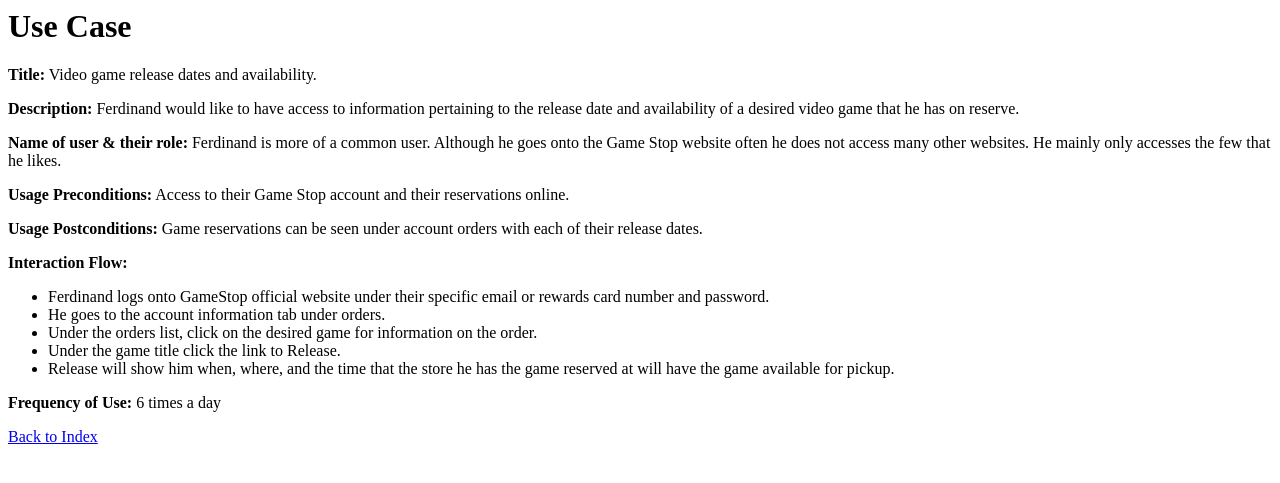
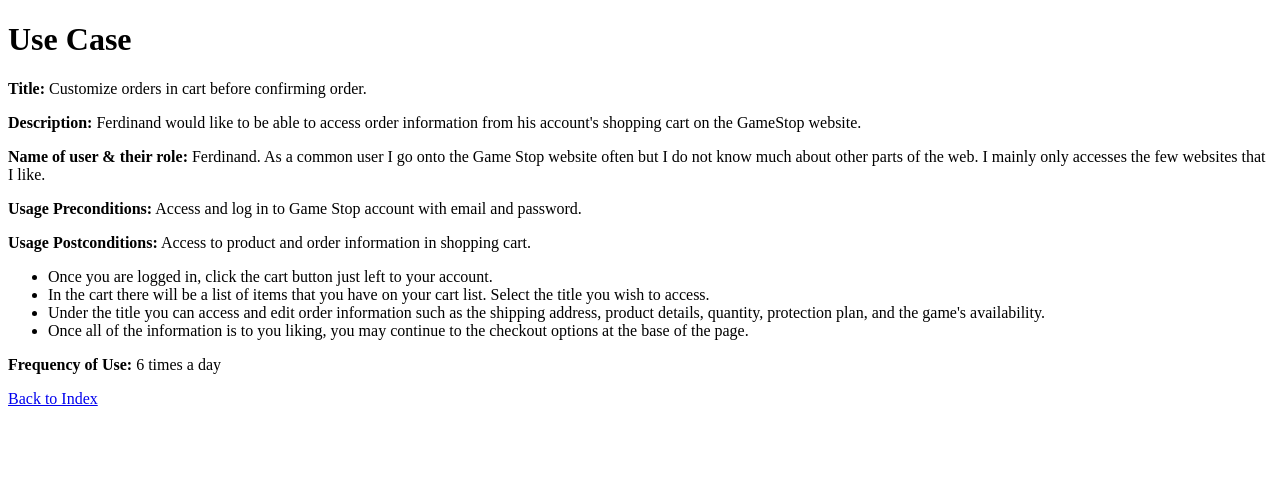
Before and after one commit to JeffreyGallegosCoding/data-design, a PHP site: page /Usecaseinteractionflow.php in a window 1280 px wide. Shown: the top 483 px of the page. Run offline with PHP 8.4, Linux system fonts and the light colour scheme.

Commit message:
Edited profile to have access to cart information rather than the order information.

```diff
--- a/epic/Usecaseinteractionflow.php
+++ b/epic/Usecaseinteractionflow.php
@@ -1,4 +1,4 @@
-<DOCTYPE html>
+<!DOCTYPE html>
 	<html lang="en">
 		<head>
 			<meta charset="UTF-8">
@@ -10,34 +10,27 @@
 			Use Case
 		</h1>
 		<div>
-			<p><strong>Title:</strong> Video game release dates and availability.</p>
+			<p><strong>Title:</strong> Customize orders in cart before confirming order.</p>
 		</div>
 		<div>
-			<p><strong>Description:</strong> Ferdinand would like to have access to information pertaining to the release date
-			and availability of a desired video game that he has on reserve.</p>
+			<p><strong>Description:</strong> Ferdinand would like to be able to access order information from his account's
+			shopping cart on the GameStop website.</p>
 		</div>
 		<div>
-			<p><strong>Name of user & their role:</strong> Ferdinand is more of a common user. Although he goes onto the
-			Game Stop website often he does not access many other websites. He mainly only accesses the few that he likes.</p>
+			<p><strong>Name of user & their role:</strong> Ferdinand. As a common user I go onto the Game Stop website often
+				but I do not know much about other parts of the web. I mainly only accesses the few websites that I like.</p>
 		</div>
 		<div>
-			<p><strong>Usage Preconditions:</strong> Access to their Game Stop account and their reservations online.</p>
+			<p><strong>Usage Preconditions:</strong> Access and log in to Game Stop account with email and password.</p>
 		</div>
 		<div>
-			<p><strong>Usage Postconditions:</strong> Game reservations can be seen under account orders with each of their
-			release dates.</p>
-		</div>
-		<div>
-			<p><strong>Interaction Flow:</strong></p>
-		</div>
-		<div>
+			<p><strong>Usage Postconditions:</strong> Access to product and order information in shopping cart.
 			<ul>
-				<li>Ferdinand logs onto GameStop official website under their specific email or rewards card number and password.</li>
-				<li>He goes to the account information tab under orders.</li>
-				<li>Under the orders list, click on the desired game for information on the order.</li>
-				<li>Under the game title click the link to Release.</li>
-				<li>Release will show him when, where, and the time that the store he has the game reserved at will
-					have the game available for pickup.</li>
+				<li>Once you are logged in, click the cart button just left to your account.</li>
+				<li>In the cart there will be a list of items that you have on your cart list. Select the title you wish to access.</li>
+				<li>Under the title you can access and edit order information such as the shipping address, product details,
+					quantity, protection plan, and the game's availability.</li>
+				<li>Once all of the information is to you liking, you may continue to the checkout options at the base of the page.</li>
 			</ul>
 		</div>
 		<div><p><strong>Frequency of Use:</strong> 6 times a day</p></div>
--- a/epic/Userstory.php
+++ b/epic/Userstory.php
@@ -1,4 +1,4 @@
-<DOCTYPE html>
+<!DOCTYPE html>
 	<html lang="en">
 		<head>
 			<meta charset="UTF-8">
@@ -9,8 +9,8 @@
 		<h1>User Story</h1>
 		<div>
 			<p>
-			I really enjoy checking out all of the latest games on GameStop's website but I wish there
-				was an easier way to view my reservations on my game orders and to know when they are coming out.
+				As a casual user I would really like to be able to access and manage my order information
+				in my shopping cart on the GameStop website.
 			</p>
 		</div>
 		<b>
--- a/epic/index.php
+++ b/epic/index.php
@@ -1,4 +1,4 @@
-<DOCTYPE html>
+<!DOCTYPE html>
 	<html lang="en">
 		<head>
 			<meta charset="UTF-8">
@@ -16,6 +16,6 @@
 			<p><a href="Userstory.php">User Story</a></p>
 		</div>
 		<div>
-			<p><a href="Usecaseinteractionflow.php">User Case</a></p>
+			<p><a href="Usecaseinteractionflow.php">Use Case</a></p>
 		</div>
 	</html>
```
Also changed, not shown: epic/Persona.php (+8 -7 lines), epic/conceptualmodel.php (+27 -2 lines).
